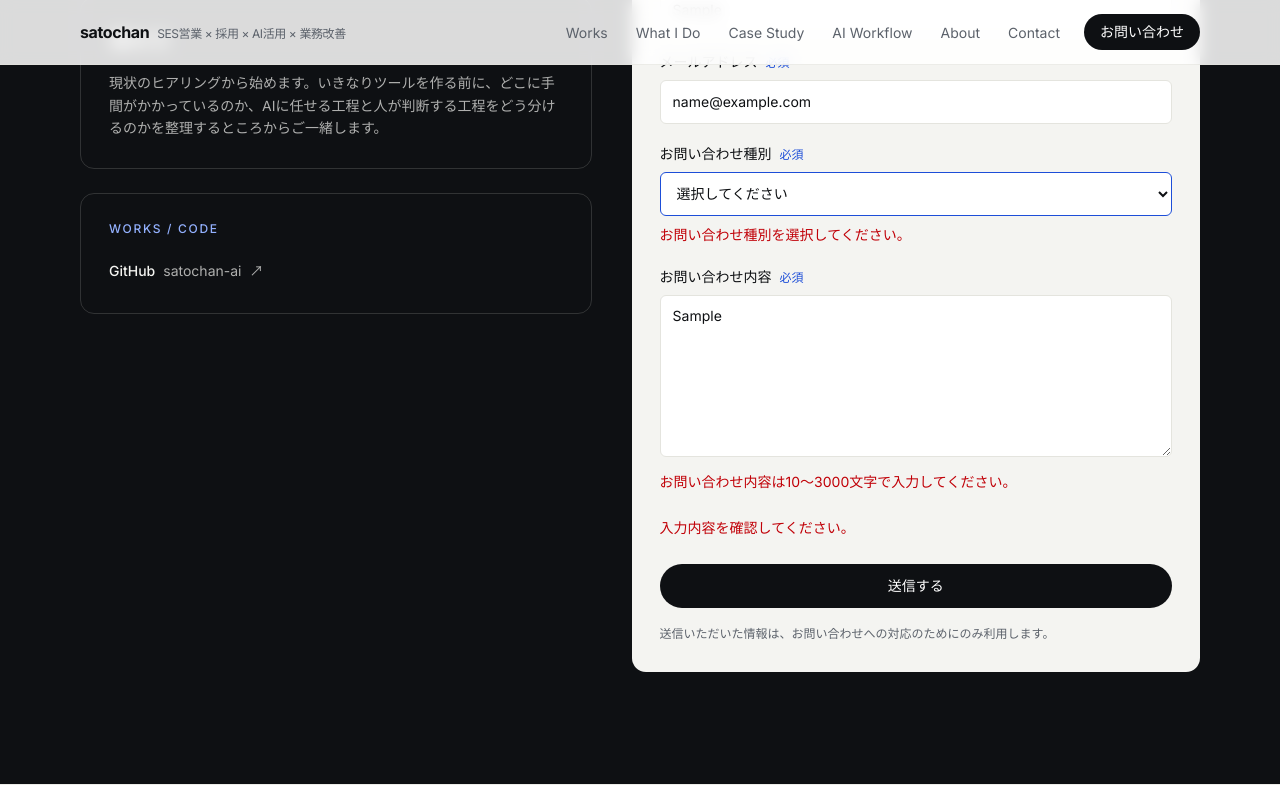
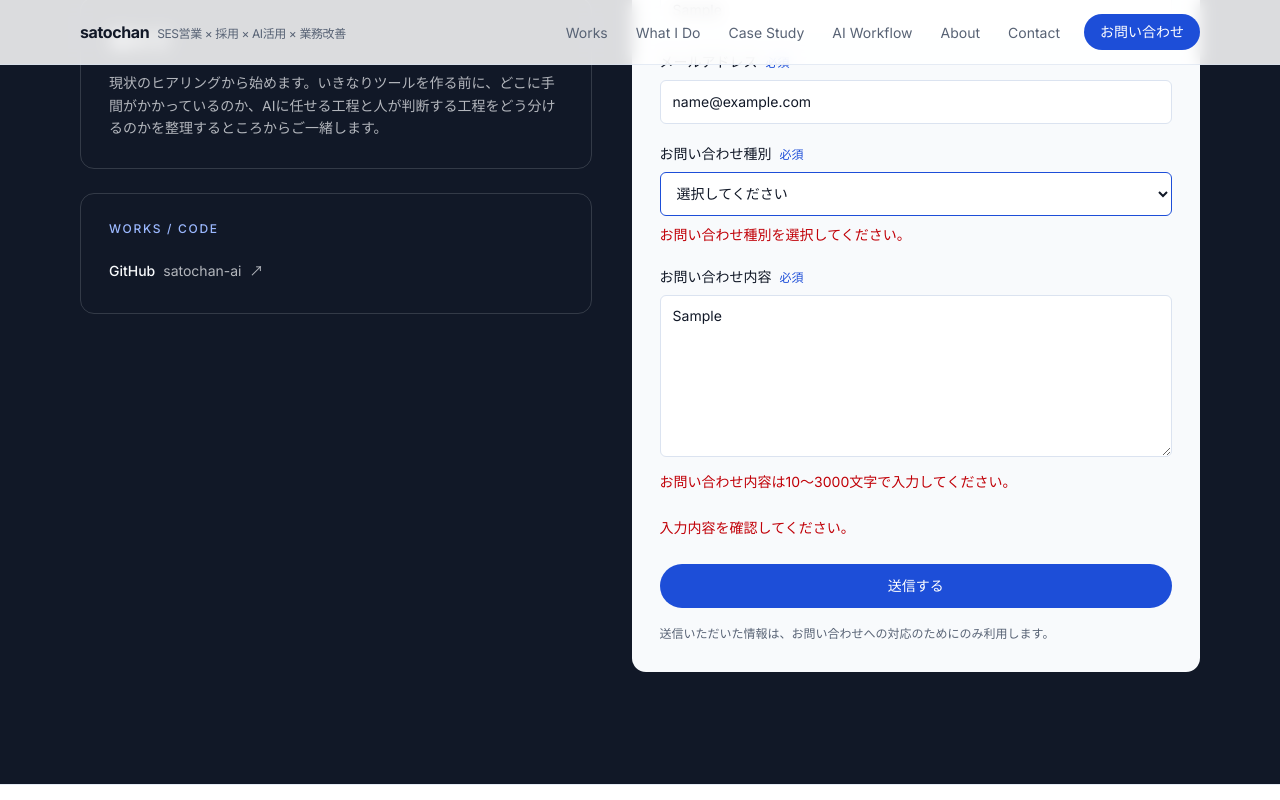
Before and after one commit to satochan-ai/satochan-portfolio, a Next.js app: page / in a window 1280 px wide. Both pictures are taken after typing "Sample", "Sample", "name@example.com", "Sample" into the empty fields and a click on the button "送信する". Shown: the part 11947-12747 px from the top of the page. Before the commit the page ends 12000 px from the top, so only its background shows below. After the commit the page ends 12000 px from the top, so only its background shows below. Built offline with nearby package versions, Linux system fonts and the light colour scheme; no server answers.

Commit message:
refine: introduce blue editorial color system

```diff
--- a/src/app/globals.css
+++ b/src/app/globals.css
@@ -7,15 +7,16 @@
 @theme {
   /* color */
   --color-bg: #ffffff;
-  --color-surface: #f6f6f3;
-  --color-fg: #0e1013;
-  --color-muted: #5c626b;
-  --color-line: #e4e4de;
+  --color-surface: #f3f7ff;
+  --color-fg: #111827;
+  --color-muted: #586375;
+  --color-line: #dbe3f0;
   --color-accent: #1d4ed8;
-  /* ダーク背景（#0e1013）上で 4.5:1 を満たすアクセント */
-  --color-accent-on-dark: #93b1ff;
-  --color-accent-soft: #eef2ff;
-  --color-inverse-fg: #f4f4f1;
+  --color-accent-hover: #173ea9;
+  /* Deep Navy背景（#111827）上で 4.5:1 を満たすアクセント */
+  --color-accent-on-dark: #9bb8ff;
+  --color-accent-soft: #eaf1ff;
+  --color-inverse-fg: #f8fafc;
 
   /* typography */
   --font-sans: var(--font-inter), var(--font-noto-jp), ui-sans-serif, system-ui,
@@ -186,6 +187,10 @@
     transition: transform 200ms ease-out;
   }
 
+  .work-card a.text-accent {
+    transition: color 160ms ease-out;
+  }
+
   @media (hover: hover) and (pointer: fine) {
     .work-card:hover .work-card-image {
       transform: scale(1.015);
@@ -193,6 +198,10 @@
 
     .work-card:hover .work-card-arrow {
       transform: translateX(2px);
+    }
+
+    .work-card a.text-accent:hover {
+      color: var(--color-accent-hover);
     }
   }
 
@@ -225,3 +234,13 @@
     }
   }
 }
+
+/* Keep the editorial section rhythm content-led rather than mechanically striped. */
+#about,
+#technology {
+  background-color: var(--color-bg);
+}
+
+#speaking {
+  background-color: var(--color-surface);
+}
--- a/src/components/layout/Header.tsx
+++ b/src/components/layout/Header.tsx
@@ -37,7 +37,7 @@ export function Header() {
           </ul>
           <a
             href="#contact"
-            className="ml-2 rounded-full bg-fg px-4 py-2 text-sm font-medium text-bg transition-opacity hover:opacity-85"
+            className="ml-2 rounded-full bg-accent px-4 py-2 text-sm font-medium text-bg transition-colors hover:bg-accent-hover"
           >
             お問い合わせ
           </a>
--- a/src/components/sections/AiWorkflow.tsx
+++ b/src/components/sections/AiWorkflow.tsx
@@ -86,7 +86,7 @@ export function AiWorkflow() {
           >
             <div className="flex items-baseline justify-between gap-3">
               <div className="flex items-baseline gap-3">
-                <span className="font-mono text-sm text-inverse-fg/65">
+                <span className="font-mono text-sm text-accent-on-dark/85">
                   {String(index + 1).padStart(2, "0")}
                 </span>
                 <h3 className="text-h3 font-bold text-inverse-fg">
@@ -116,7 +116,7 @@ export function AiWorkflow() {
           {"// Business Skills"}
         </p>
 
-        <p className="mt-3 font-mono text-xs tracking-wide text-inverse-fg/50">
+        <p className="mt-3 font-mono text-xs tracking-wide text-inverse-fg/65">
           skills.registry · 40 entries · 10 categories
         </p>
 
@@ -156,7 +156,7 @@ export function AiWorkflow() {
                 <dt className="text-sm font-medium text-inverse-fg/70">
                   {stat.label}
                 </dt>
-                <dd className="mt-1 text-stat font-bold text-inverse-fg">
+                <dd className="mt-1 text-stat font-bold text-accent-on-dark">
                   {stat.value}
                 </dd>
               </div>
--- a/src/components/sections/ContactForm.tsx
+++ b/src/components/sections/ContactForm.tsx
@@ -178,7 +178,7 @@ export function ContactForm() {
         )}
       </div>
 
-      <button type="submit" disabled={status === "submitting"} className="mt-6 inline-flex min-h-11 w-full items-center justify-center rounded-full bg-fg px-5 py-3 text-sm font-medium text-bg transition-opacity hover:opacity-85 disabled:cursor-not-allowed disabled:opacity-60">
+      <button type="submit" disabled={status === "submitting"} className="mt-6 inline-flex min-h-11 w-full items-center justify-center rounded-full bg-accent px-5 py-3 text-sm font-medium text-bg transition-colors hover:bg-accent-hover disabled:cursor-not-allowed disabled:opacity-60">
         {status === "submitting" ? "送信中…" : "送信する"}
       </button>
       <p className="mt-4 text-xs leading-relaxed text-muted">
--- a/src/components/sections/Hero.tsx
+++ b/src/components/sections/Hero.tsx
@@ -35,7 +35,7 @@ export function Hero() {
         <div className="mt-10 flex flex-col items-start gap-3 sm:flex-row sm:items-center">
           <a
             href="#works"
-            className="inline-flex items-center justify-center rounded-full bg-fg px-6 py-3.5 text-sm font-medium text-bg transition-opacity hover:opacity-85"
+            className="inline-flex items-center justify-center rounded-full bg-accent px-6 py-3.5 text-sm font-medium text-bg transition-colors hover:bg-accent-hover"
           >
             実績を見る
           </a>
--- a/src/components/sections/Proof.tsx
+++ b/src/components/sections/Proof.tsx
@@ -14,7 +14,7 @@ export function Proof() {
           {proofPoints.map((point, index) => (
             <div key={point.label} className="min-w-0">
               <dt className="text-sm font-medium text-fg">{point.label}</dt>
-              <dd className="mt-2 text-stat font-bold tracking-tight">
+              <dd className="mt-2 text-stat font-bold tracking-tight text-accent">
                 {point.value}
                 {point.unit && (
                   <span className="ml-0.5 align-super text-[0.45em] font-semibold text-muted">
```
